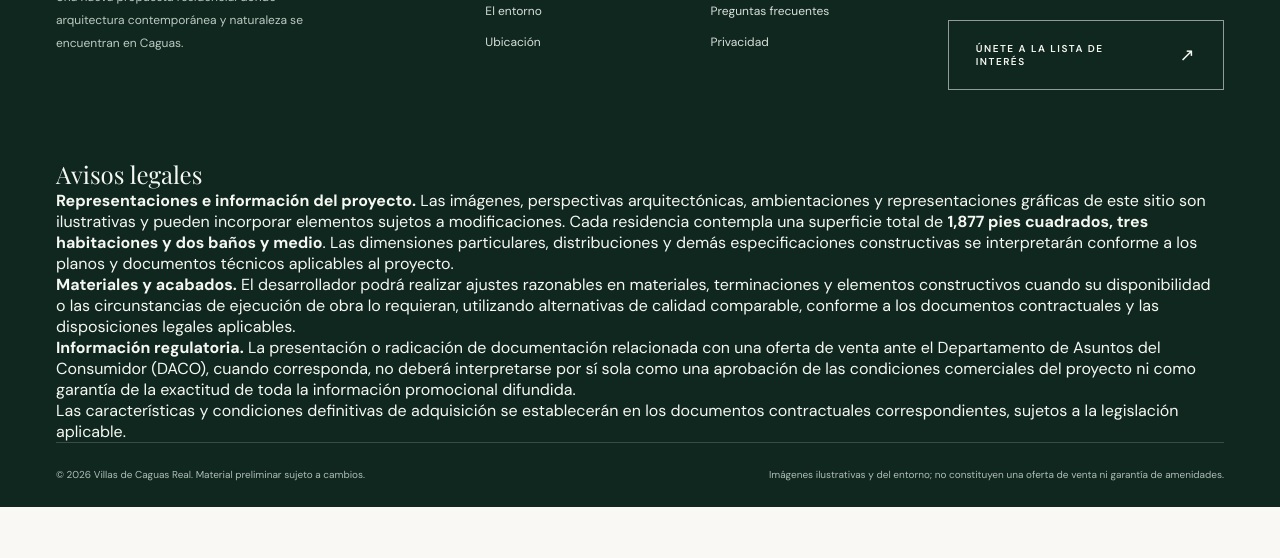
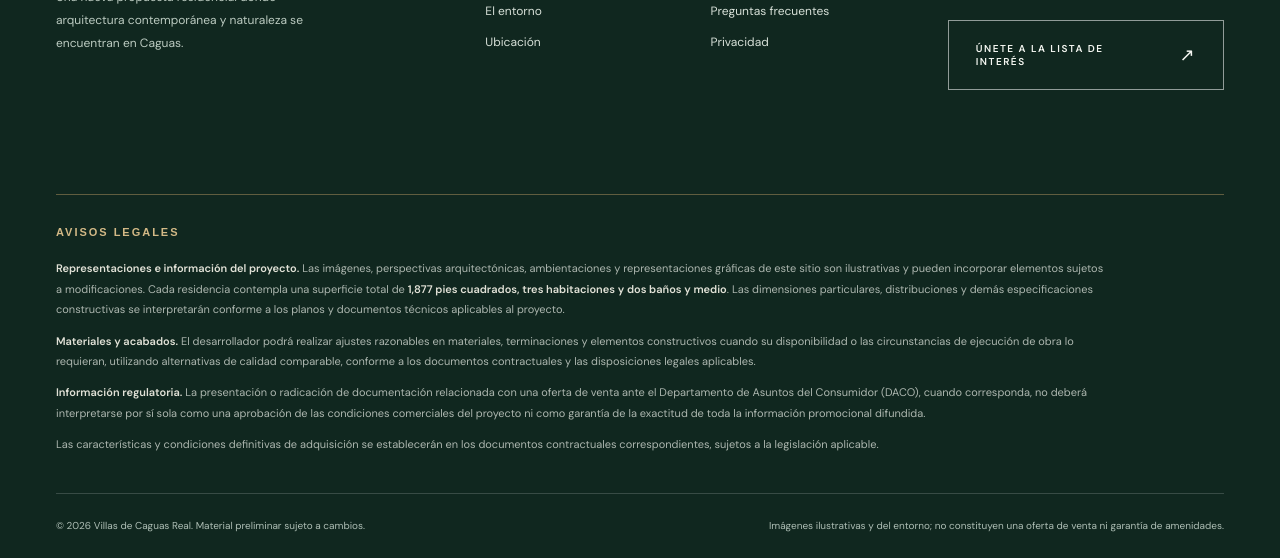
Before and after one commit to ramonmisla-code/caguas, a website: page index.html in a window 1280 px wide. Shown: the part 9918-10476 px from the top of the page. Before the commit the page ends 10425 px from the top, so only its background shows below. Drawn offline with nearby package versions, Linux system fonts and the light colour scheme; a web font is replaced by a local one.

Commit message:
Style discreet legal notices in luxury footer

```diff
--- a/styles.css
+++ b/styles.css
@@ -98,3 +98,10 @@
 .extra-exterior figcaption{font:normal 20px Georgia,serif;color:#263c31;margin-top:12px}
 .extra-exterior figcaption small{display:block;font:10px Arial,sans-serif;letter-spacing:.12em;text-transform:uppercase;color:#768178;margin-top:5px}
 @media(max-width:700px){.extra-exterior{padding:24px 18px 34px}.extra-exterior img{max-height:240px}}
+
+/* Avisos legales discretos en el pie de página */
+.footer-legal{border-top:1px solid rgba(199,163,106,.44);padding-top:29px;padding-bottom:28px;margin-top:36px}
+.footer-legal h2{font:600 11px/1.6 Arial,sans-serif;text-transform:uppercase;letter-spacing:.18em;color:#d3b986;margin:0 0 17px}
+.footer-legal p{font-size:11px;line-height:1.85;color:rgba(239,243,237,.7);max-width:1050px;margin:0 0 11px}
+.footer-legal p strong{font-weight:600;color:rgba(248,246,235,.9)}
+@media(max-width:700px){.footer-legal{margin-top:26px;padding-top:25px;padding-bottom:20px}.footer-legal p{font-size:10px;line-height:1.8}}
```
